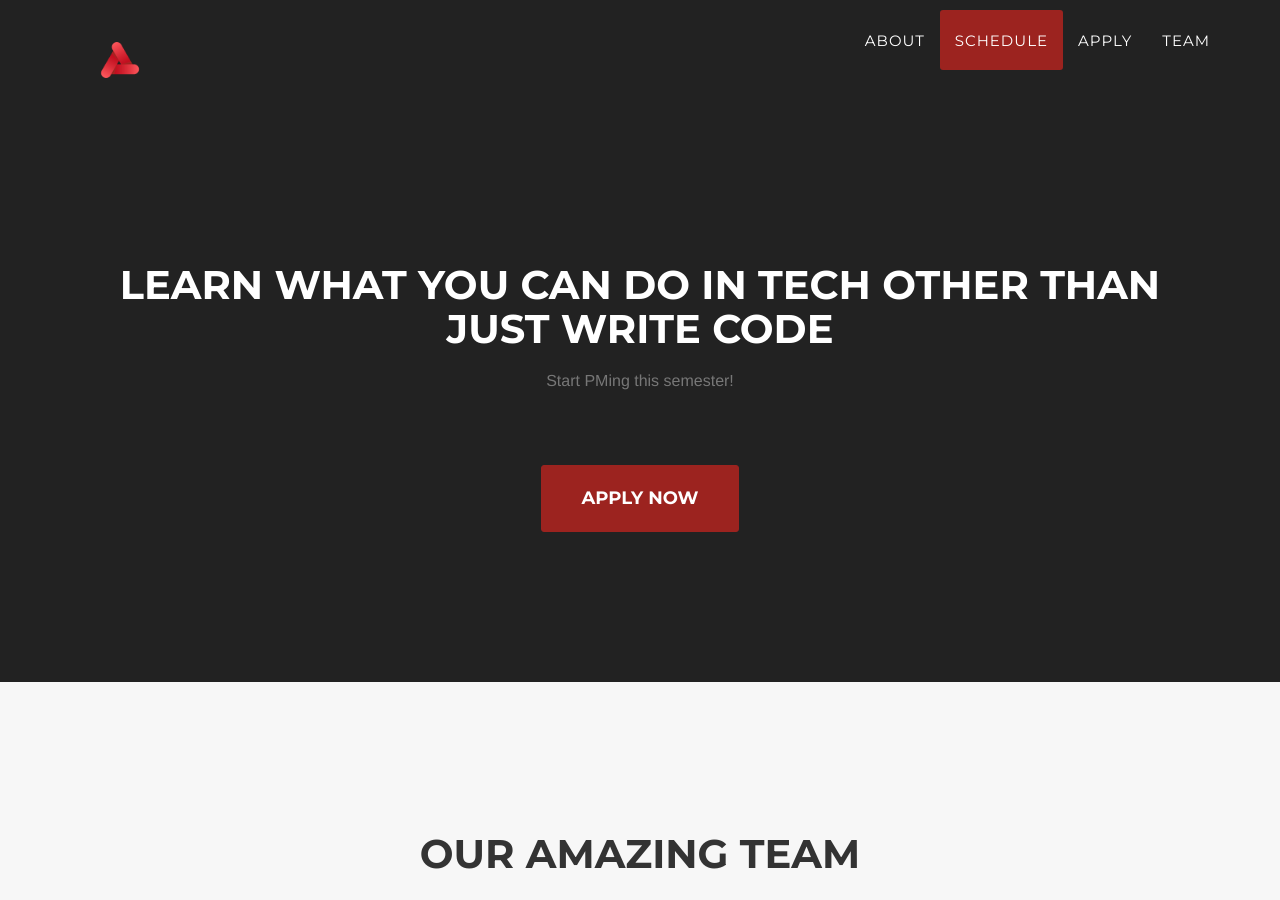
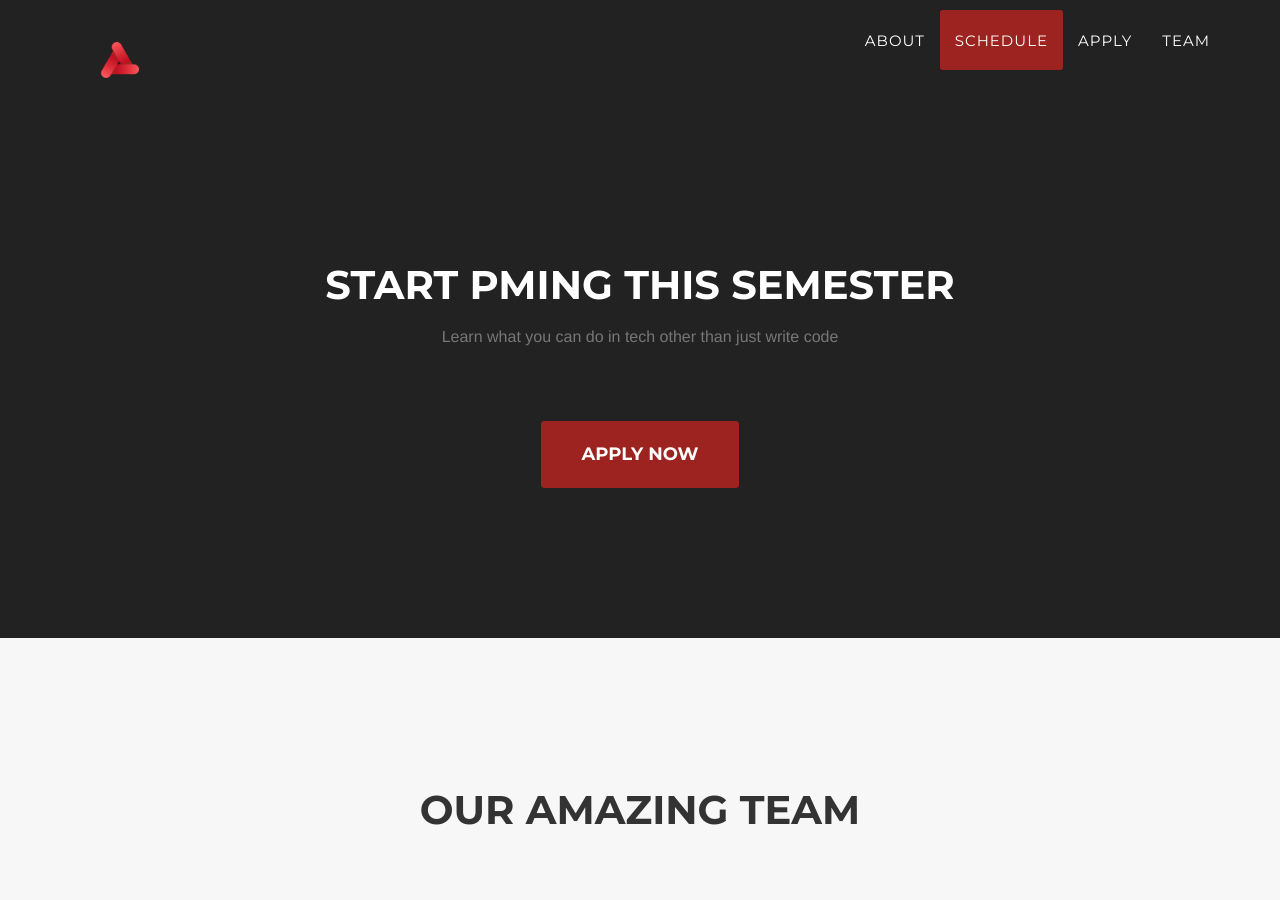
Before and after one commit to unc-pmclub/main-website, a Jekyll site: the page built from index.html, in a window 1280 px wide and 900 px high, scrolled down 3753 px. Built offline with Jekyll 4.4.1, drawn with Linux system fonts in a browser that asks for light colours; some web fonts are replaced.

Commit message:
Update join.html

```diff
--- a/_includes/join.html
+++ b/_includes/join.html
@@ -2,8 +2,8 @@
         <div class="container">
             <div class="row">
                 <div class="col-lg-12 text-center">
-                    <h2 class="section-heading">Learn what you can do in tech other than just write code</h2>
-                    <h3 class="section-subheading text-muted">Start PMing this semester!</h3>
+                    <h2 class="section-heading">Start PMing this semester</h2>
+                    <h3 class="section-subheading text-muted">Learn what you can do in tech other than just write code</h3>
                 </div>
             </div>
             <div class="row">
```
